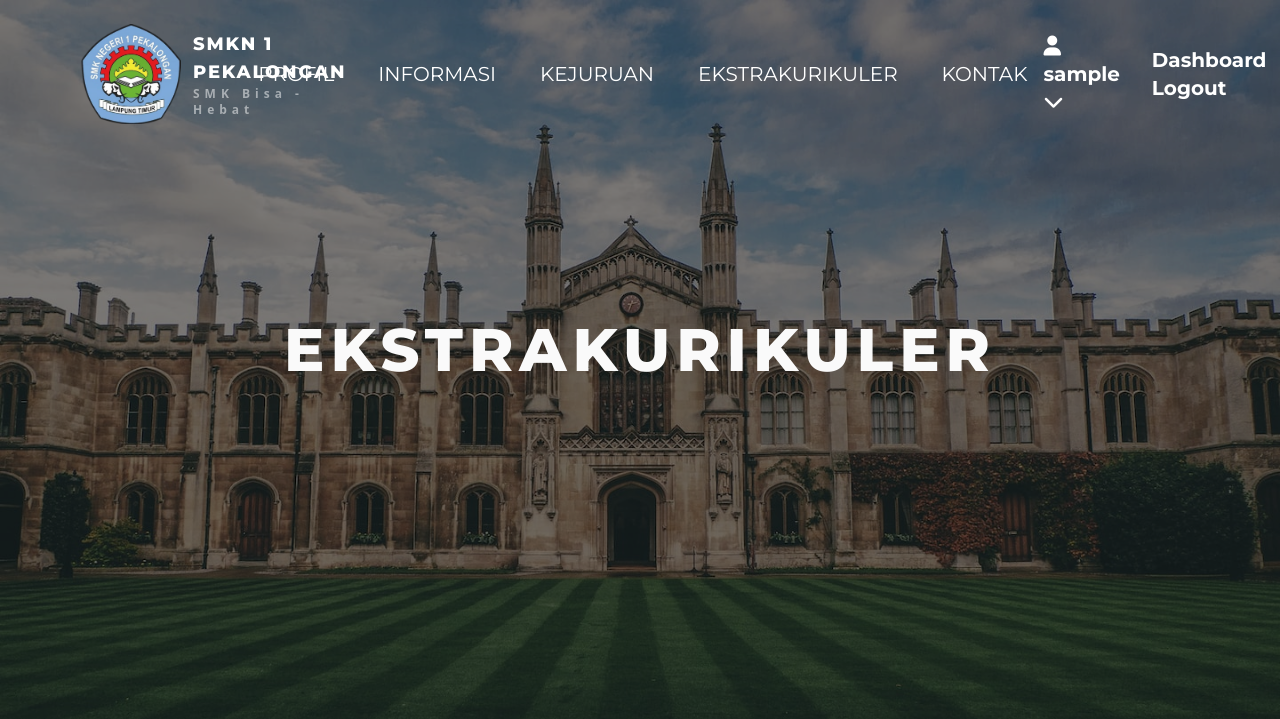
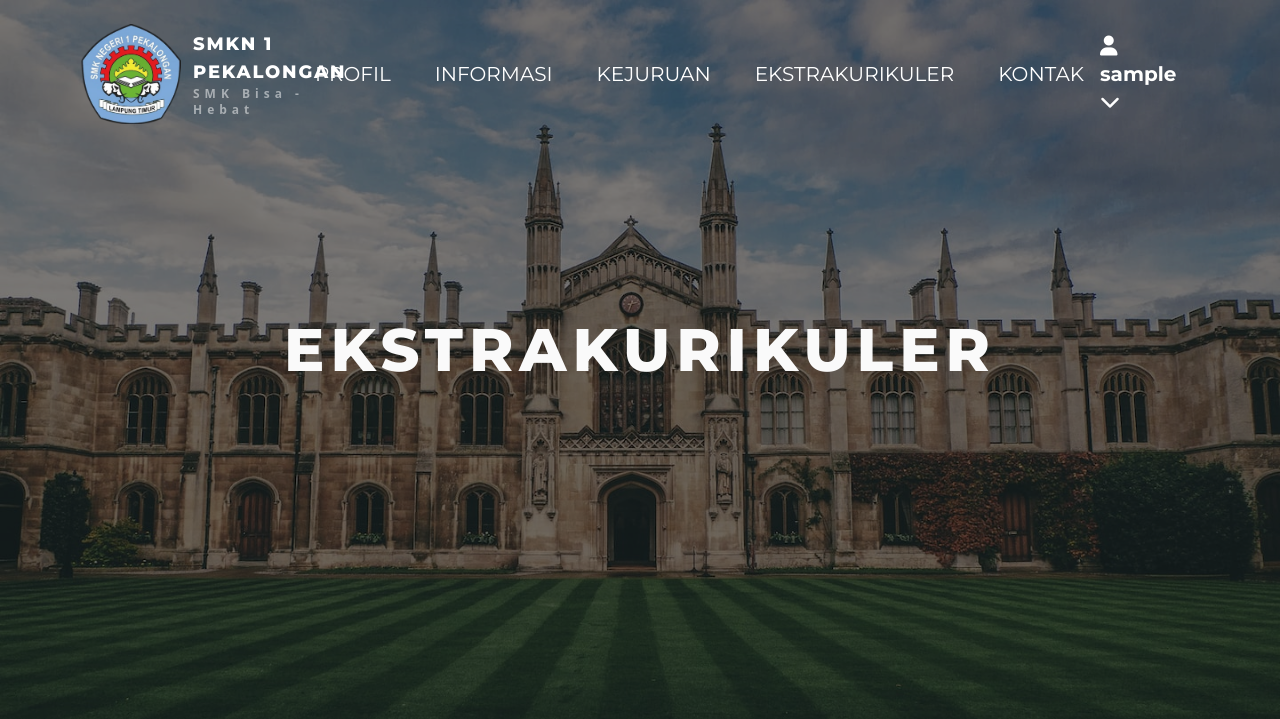
Before and after one commit to RizkiAlfaina/KAPSEL, a PHP site: page /ekstrakurikuler.php in a window 1280 px wide. Shown: the top 719 px of the page. Run offline with PHP 8.4, Linux system fonts and the light colour scheme; the visitor is signed in with stand-in values (Sample User, id 1); data comes from the database, SQL or seed files in the repository; some libraries are stand-ins or nearby versions; some web fonts are replaced.

Commit message:
update nav dan path ekskul

```diff
--- a/app/includes/headerreal.php
+++ b/app/includes/headerreal.php
@@ -22,18 +22,18 @@
         <a href="#kontak" class="text-white font-Montserrat text-xl">KONTAK</a>
       </nav>
       <?php if (isset($_SESSION['id'])): ?>
-          <a href="#" class="text-white font-Montserrat text-xl px-4 font-bold mb-5 hidden xl:block xl:mb-0">
+          <div class="text-white font-Montserrat text-xl px-4 font-bold mb-5 hidden xl:block xl:mb-0 relative group" id="login">
             <i class="fa fa-user"></i>
             <?php echo $_SESSION['username']; ?>
             <i class="fa fa-chevron-down"></i>
-          </a>
-          <ul>
-            <?php if($_SESSION['admin']): ?>
-              <a href="<?php echo BASE_URL . '/admin/dashboard.php' ?>" class="text-white font-Montserrat text-xl px-4 font-bold mb-5 hidden xl:block xl:mb-0">Dashboard</a>
-            <?php endif; ?>
-            <a href="<?php echo BASE_URL . '/logout.php' ?>" class="text-white font-Montserrat text-xl px-4 font-bold mb-5 hidden xl:block xl:mb-0">Logout</a>
-          </ul>
+            <div class="block xl:hidden group-hover:block xl:absolute top-fdivl xl:text-right right-0 mt-1.5">
+              <?php if($_SESSION['admin']): ?>
+              <a href="<?php echo BASE_URL . '/admin/dashboard.php' ?>" class="text-white font-Montserrat text-xl xl:px-4 font-bold mb-4 mt-4 xl:mt-0 xl:mb-5 block xl:mb-0">Dashboard</a>
+              <?php endif; ?>
+              <a href="<?php echo BASE_URL . '/logout.php' ?>" class="text-white font-Montserrat text-xl xl:px-4 font-bold mb-4 xl:mb-5 block xl:mb-0 mt-1.5">Logout</a>
+            </div>
+          </div>
       <?php else: ?>
-        <a href="<?php echo BASE_URL . '/login.php' ?>" class="text-white font-Montserrat text-xl px-4 font-bold mb-5 hidden xl:block xl:mb-0">Login</a>
+        <a href="<?php echo BASE_URL . '/login.php' ?>" class="text-white font-Montserrat text-xl px-4 font-bold mb-5 hidden xl:block xl:mb-0" id="login">Login</a>
       <?php endif; ?>
     </header>
--- a/ekstrakurikuler.php
+++ b/ekstrakurikuler.php
@@ -95,9 +95,9 @@ if (isset($_GET['t_id'])) {
       <!-- Additional required wrapper -->
       <div class="swiper-wrapper">
         <!-- Slides -->
-        <div class="swiper-slide"><img src="../assets/images/carousel_1.jpeg" alt="" class="w-full brightness-50" /></div>
-        <div class="swiper-slide"><img src="../assets/images/carousel_2.jpeg" alt="" class="w-full brightness-50" /></div>
-        <div class="swiper-slide"><img src="../assets/images/carousel_3.jpeg" alt="" class="w-full brightness-50" /></div>
+        <div class="swiper-slide"><img src="assets/images/carousel_1.jpeg" alt="" class="w-full brightness-50" /></div>
+        <div class="swiper-slide"><img src="assets/images/carousel_2.jpeg" alt="" class="w-full brightness-50" /></div>
+        <div class="swiper-slide"><img src="assets/images/carousel_3.jpeg" alt="" class="w-full brightness-50" /></div>
       </div>
       <div class="absolute z-50 top-1/2 left-1/2 -translate-x-1/2 -translate-y-1/2 w-full">
         <h1 class="w-full text-center text-neutral-50 text-lg md:text-4xl xl:text-6xl font-extrabold font-Montserrat tracking-widest mb-5">EKSTRAKURIKULER</h1>
@@ -139,7 +139,7 @@ if (isset($_GET['t_id'])) {
     <footer class="bg-[#655740] flex items-center flex-col gap-10 md:gap-0 md:flex-row py-10 justify-between">
       <div class="flex items-center gap-5 md:gap-14 flex-col md:flex-row">
         <div class="flex gap-7 border-0 md:border md:border-r-2 md:border-y-0 md:border-l-0 md:border-r-white">
-          <img class="w-[100px]" src="../assets/images/logo_sekolah.png" alt="Logo_SMKN1_Pekalongan" />
+          <img class="w-[100px]" src="assets/images/logo_sekolah.png" alt="Logo_SMKN1_Pekalongan" />
           <div class="inline-block flex flex-col justify-end">
             <h1 class="w-56 text-white text-lg font-extrabold font-['Montserrat'] uppercase leading-[23px] tracking-widest">SMKN 1 PEKALONGAN</h1>
             <p class="w-[185px] h-[38px] opacity-50 text-white text-xs font-semibold font-['Source Sans 3'] capitalize tracking-[5px]">SMK Bisa - Hebat</p>
```
